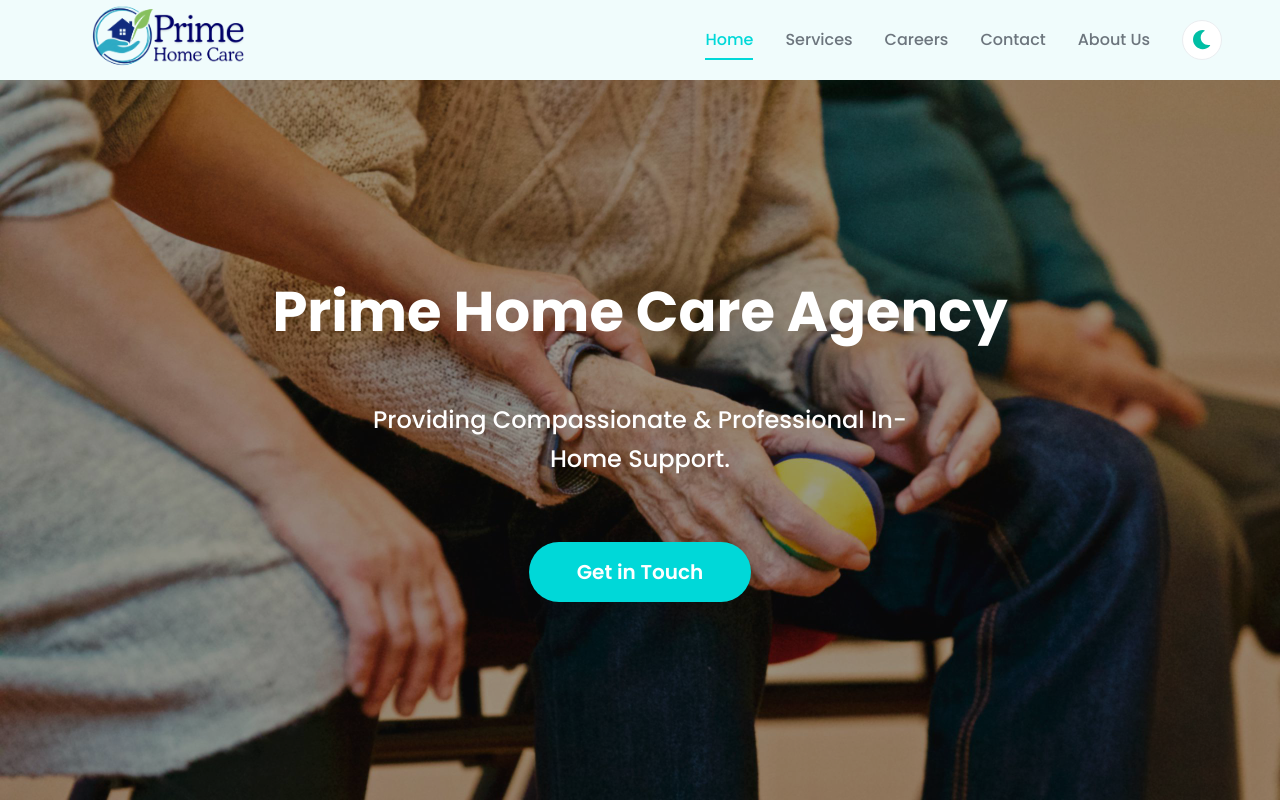
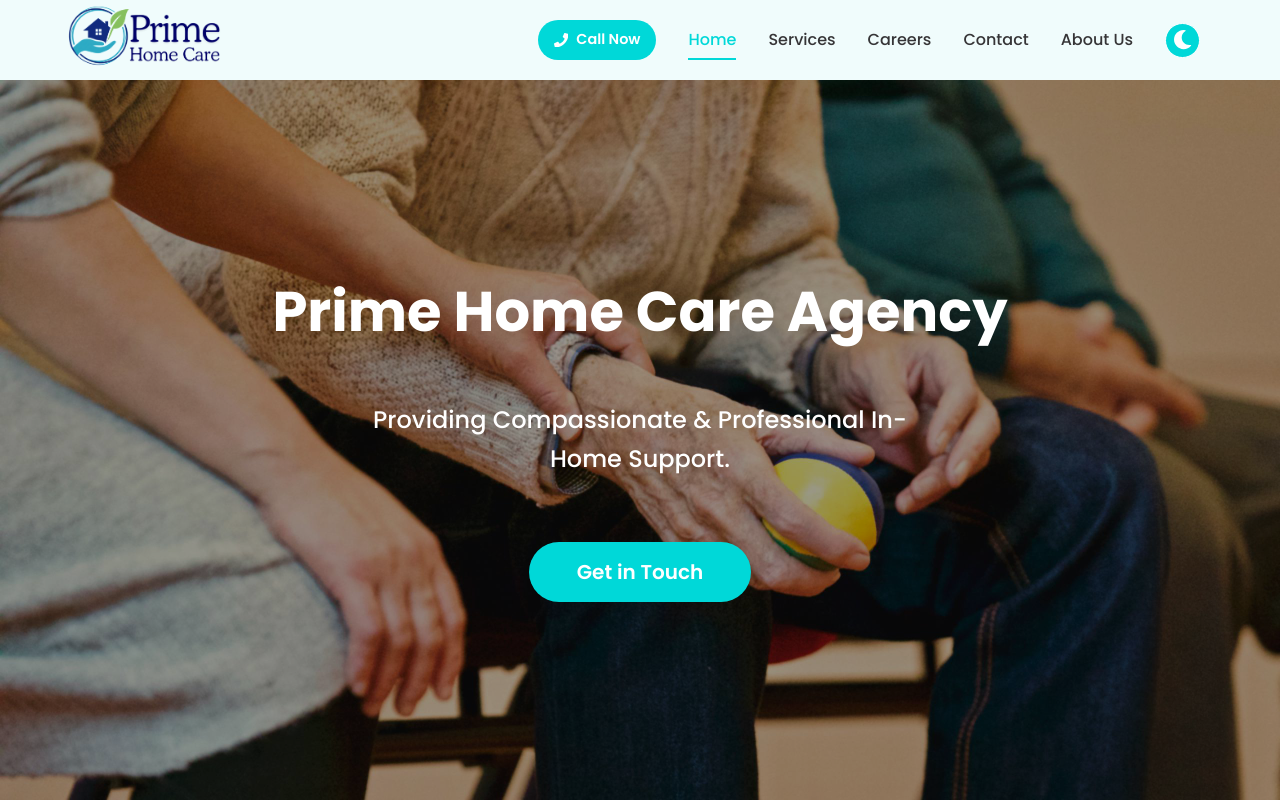
Before and after one commit to jonal-suthar-projects/Prime-Home-Care, a React (Vite) app: page / in a window 1280 px wide. Shown: the top 802 px of the page. Built offline with nearby package versions, Linux system fonts and the light colour scheme.

Commit message:
call button update

```diff
--- a/src/components/Navbar/Navbar.jsx
+++ b/src/components/Navbar/Navbar.jsx
@@ -1,12 +1,16 @@
-import React, { useState, useEffect } from 'react';
-import { FaBars, FaTimes, FaSun, FaMoon } from 'react-icons/fa';
-import { IconContext } from 'react-icons/lib'; // For global icon styling
 import black from '../../assets/BlackLogo2.png'
 import white from '../../assets/WhiteLogo3.png'
+
+
+import React, { useState, useEffect } from 'react';
+import { NavLink } from 'react-router-dom';
+import { FaSun, FaMoon, FaBars, FaTimes, FaPhone } from 'react-icons/fa'; // Import FaPhone
 import {
   Nav,
   NavContainer,
   NavLogo,
+  NavRightWrapper, // Import new wrapper
+  NavCallButton, // Import new button
   MobileIcon,
   NavMenu,
   NavItem,
@@ -38,9 +42,9 @@ const Navbar = ({ toggleTheme, currentTheme }) => {
   }, []);
 
   return (
-    <IconContext.Provider value={{ color: '#00BFA5' }}> {/* Using primary color for icons globally */}
     <Nav $scrollNav={scroll}>
       <NavContainer>
+
         <NavLogo to="/" onClick={closeMobileMenu}>
           {/* --- MODIFIED: Dynamic Logo Based on Theme --- */}
           {currentTheme === 'light' ? (
@@ -56,15 +60,26 @@ const Navbar = ({ toggleTheme, currentTheme }) => {
               style={{ height: '160px', marginBottom: '8px' }} // Adjust size as needed
             />
           )}
-            {/* You can keep "Prime Home Care" text here if the image is just an icon,
-                or remove it if the image is the full logo with text. */}
 
         </NavLogo>
 
+        {/* --- NEW WRAPPER (Right Side) --- */}
+        <NavRightWrapper>
+
+          {/* --- NEW CALL BUTTON --- */}
+          {/* This 'a' tag opens the phone's dialer */}
+          <NavCallButton href="tel:+1234567890">
+            <FaPhone />
+            {/* This text will be hidden on mobile */}
+            <span className="call-text">Call Now</span>
+          </NavCallButton>
+
+          {/* --- MOBILE HAMBURGER ICON --- */}
           <MobileIcon onClick={handleClick}>
             {click ? <FaTimes /> : <FaBars />}
           </MobileIcon>
 
+          {/* --- NAVIGATION MENU --- */}
           <NavMenu $click={click}>
             <NavItem>
               <StyledNavLink to="/" onClick={closeMobileMenu}>
@@ -106,9 +121,10 @@ const Navbar = ({ toggleTheme, currentTheme }) => {
               </ThemeToggleWrapper>
             </NavItem>
           </NavMenu>
+        </NavRightWrapper>
+
       </NavContainer>
-      </Nav>
-    </IconContext.Provider>
+    </Nav >
   );
 };
 
--- a/src/components/Navbar/Navbar.styles.js
+++ b/src/components/Navbar/Navbar.styles.js
@@ -3,7 +3,7 @@ import { NavLink } from 'react-router-dom';
 
 export const Nav = styled.nav`
   background: ${({ $scrollNav, theme }) =>
-    $scrollNav ? theme.body : 'transparent'};
+    $scrollNav ? theme.cardBg : 'transparent'};
   height: 80px;
   display: flex;
   justify-content: center;
@@ -19,7 +19,8 @@ export const Nav = styled.nav`
 
 export const NavContainer = styled.div`
   display: flex;
-  justify-content: space-between;
+  justify-content: space-between; /* This is key */
+  align-items: center; /* Vertically center all items */
   height: 80px;
   z-index: 1;
   width: 100%;
@@ -31,23 +32,57 @@ export const NavLogo = styled(NavLink)`
   color: ${({ theme }) => theme.textDark};
   justify-self: flex-start;
   cursor: pointer;
-  font-size: 1.5rem;
   display: flex;
   align-items: center;
-  margin-left: 24px;
-  font-weight: 700;
+  /* Removed margin-left, padding handles it */
+`;
+
+// --- NEW ---
+// This wrapper holds all items on the right side
+export const NavRightWrapper = styled.div`
+  display: flex;
+  align-items: center;
+  gap: 1rem; /* Adds spacing between button, icon, and menu */
+`;
+
+// --- NEW ---
+// The "Call Now" button
+export const NavCallButton = styled.a`
+  display: flex;
+  align-items: center;
+  gap: 0.5rem;
+  background: ${({ theme }) => theme.primary};
+  color: ${({ theme }) => theme.textLight};
+  padding: 8px 16px;
+  border-radius: 50px;
+  font-weight: 600;
+  font-size: 0.9rem;
   text-decoration: none;
+  transition: all 0.3s ease;
+  white-space: nowrap; /* Prevents "Call Now" from wrapping */
+
+  &:hover {
+    background: ${({ theme }) => theme.primaryHover};
+    transform: translateY(-2px);
+  }
+
+  /* On mobile, hide the text and shrink padding */
+  @media screen and (max-width: 960px) {
+    padding: 8px 9px; /* Make it more square-ish */
+    font-size: 1.1rem; /* Make icon slightly bigger */
+
+    .call-text {
+      display: none; /* Hides "Call Now" text */
+    }
+  }
 `;
 
 export const MobileIcon = styled.div`
-  display: none;
+  display: none; /* Hidden on desktop */
 
   @media screen and (max-width: 960px) {
-    display: block;
-    position: absolute;
-    top: 0;
-    right: 0;
-    transform: translate(-100%, 60%);
+    display: block; /* Shown on mobile */
+    /* Position is no longer absolute, flexbox handles it */
     font-size: 1.8rem;
     cursor: pointer;
     color: ${({ theme }) => theme.text};
@@ -55,23 +90,25 @@ export const MobileIcon = styled.div`
 `;
 
 export const NavMenu = styled.ul`
-  display: flex;
+  display: flex; /* This is for desktop */
   align-items: center;
   list-style: none;
   text-align: center;
-  margin-right: -22px;
+  /* Removed margin-right, gap handles it */
 
   @media screen and (max-width: 960px) {
-    display: flex;
+    /* This is for mobile */
+    display: ${({ $click }) => ($click ? 'flex' : 'none')}; /* Show/hide */
     flex-direction: column;
     width: 100%;
     height: 90vh;
     position: absolute;
-    top: 80px;
-    left: ${({ $click }) => ($click ? 0 : '-100%')};
+    top: 80px; /* Position it below the navbar */
+    left: 0;
     opacity: 1;
     transition: all 0.5s ease;
     background: ${({ theme }) => theme.body};
+    padding-top: 2rem;
   }
 `;
 
@@ -84,7 +121,7 @@ export const NavItem = styled.li`
 `;
 
 export const StyledNavLink = styled(NavLink)`
-  color: ${({ theme }) => theme.textSecondary};
+  color: ${({ theme }) => theme.text};
   display: flex;
   align-items: center;
   text-decoration: none;
@@ -93,6 +130,7 @@ export const StyledNavLink = styled(NavLink)`
   cursor: pointer;
   font-weight: 500;
   position: relative;
+  white-space: nowrap;
 
   &::after {
     content: '';
@@ -131,25 +169,30 @@ export const ThemeToggleWrapper = styled.div`
   align-items: center;
   padding: 0 1rem;
   height: 100%;
+
+  @media screen and (max-width: 960px) {
+    justify-content: center;
+    width: 100%;
+  }
 `;
 
 export const ThemeToggleButton = styled.button`
-  background: ${({ theme }) => theme.background};
-  border: 1px solid ${({ theme }) => theme.neutralMedium};
-  /* color: ${({ theme }) => theme.text}; */
-  /* color: ${({ theme }) => theme.textLight}; */
-  color: #ADB5BD;
+  background: ${({ theme }) => theme.primary};
+  border: 1px solid ${({ theme }) => theme.textLight};
+  /* color: ${({ theme }) => theme.primary}; */
+  color: white;
   border-radius: 50%;
   cursor: pointer;
   font-size: 1.2rem;
   display: flex;
   align-items: center;
   justify-content: center;
-  width: 40px;
-  height: 40px;
+  width: 35px;
+  height: 35px;
   transition: all 0.3s ease;
 
   &:hover {
-    background: ${({ theme }) => theme.neutralMedium};
+    background: ${({ theme }) => theme.primaryHover};
+    border-color: ${({ theme }) => theme.primaryHover};
   }
 `;
```
Lines whose indentation alone changed are shown as unchanged.
